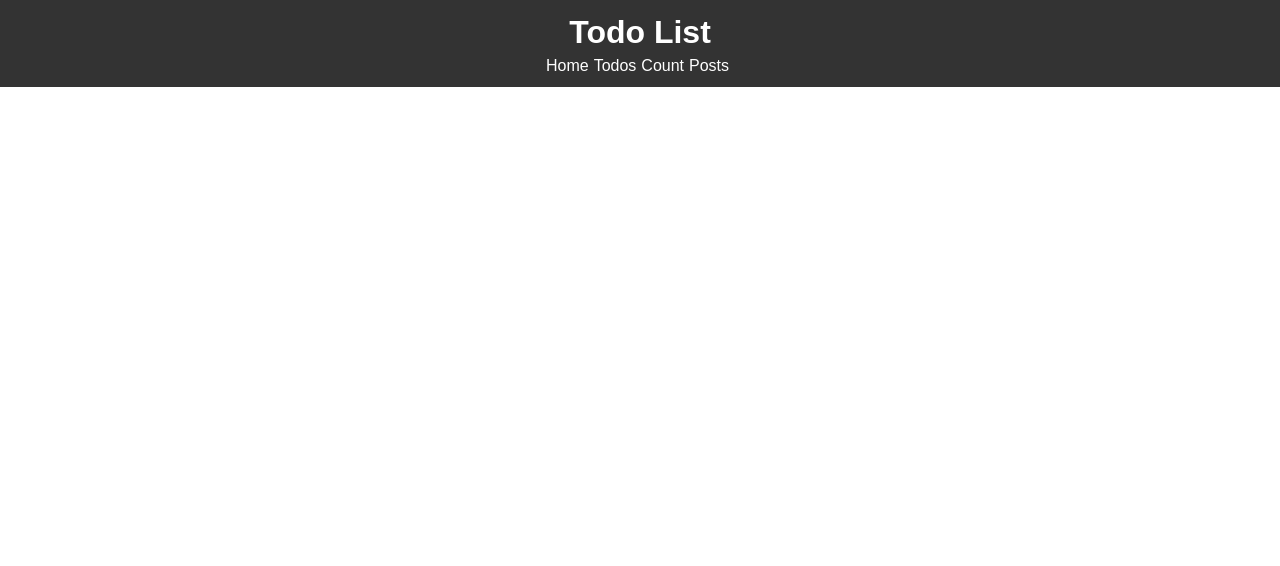
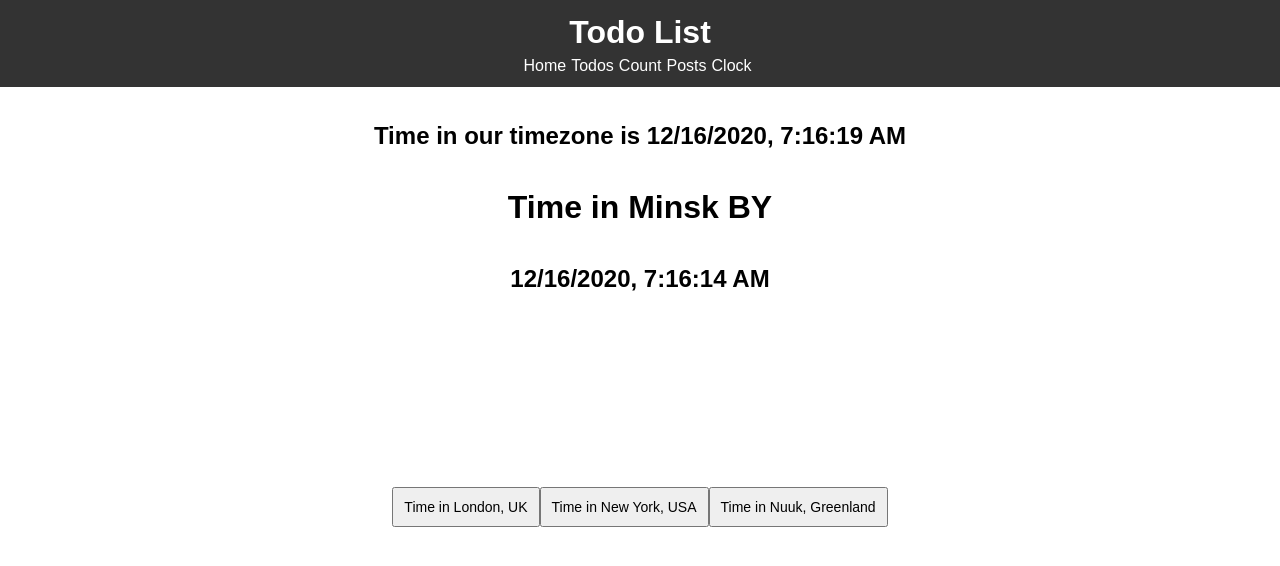
Before and after one commit to barabashkatyt/vue_tutorial, a Vue app: page /clock in a window 1280 px wide. Shown: the top 566 px of the page. Built offline with nearby package versions, Linux system fonts and the light colour scheme.

Commit message:
fix: timezone shows correctly

```diff
--- a/src/components/TodoItem.vue
+++ b/src/components/TodoItem.vue
@@ -22,7 +22,6 @@ export default {
   },
   filters: {
     uppercase(value) {
-      console.log(value)
       return value.toUpperCase()
     }
   }
--- a/src/components/layout/Header.vue
+++ b/src/components/layout/Header.vue
@@ -6,6 +6,7 @@
           <router-link to="/todos">Todos</router-link>
           <router-link to="/counter">Count</router-link>
           <router-link to="/posts">Posts</router-link>
+          <router-link to="/clock">Clock</router-link>
     </div>
   </header>
 </template>
--- a/src/router.js
+++ b/src/router.js
@@ -23,5 +23,9 @@ export default new Router({
       path: "/posts",
       component: () => import("./views/Posts.vue"),
     },
+    {
+      path: "/clock",
+      component: () => import("./views/Clocks.vue"),
+    },
   ],
 });
--- /dev/null
+++ b/src/views/Clocks.vue
@@ -0,0 +1,73 @@
+<template>
+  <div>
+    <h2>Time in our timezone is {{time}}</h2>
+
+    <h1>Time in {{timezone}}</h1>
+    <h2>{{localtime}}</h2>
+    <div class="btn-container">
+    <button v-on:click="handleClick" id='1'>Time in London, UK</button>
+    <button v-on:click="handleClick" id='2'>Time in New York, USA</button>
+    <button v-on:click="handleClick" id='3'>Time in Nuuk, Greenland</button>
+    </div>
+  </div>
+</template>
+
+<script>
+export default {
+name:"Clocks",
+data(){
+  return {
+    time: new Date().toLocaleString(),
+    localtime: new Date().toLocaleString(),
+    timezone: 'Minsk BY'
+  }
+},
+methods:{
+  handleClick(){
+    let id = event.currentTarget.id
+    switch(id){
+      case '1':
+        this.localtime = new Date().toLocaleString('en-GB', { timeZone: 'UTC' });
+        this.timezone = "London UK"
+      break;
+      case '2':
+        this.localtime = new Date().toLocaleString('en-US', { timeZone: 'America/New_York'})
+        this.timezone = "New York USA"
+      break;
+      case '3':
+    this.localtime = new Date().toLocaleString('en-GL', { timeZone: 'America/Nuuk'})
+    this.timezone = "Nuuk Greenland"
+      break;
+      default: this.localtime = this.time
+    };
+  },
+},
+mounted(){
+  let id = setInterval(()=>{
+    this.time = new Date().toLocaleString()
+  },1000)
+},
+beforeDestroy(){
+  clearInterval(this.id)
+}
+}
+</script>
+
+<style scoped>
+*{
+  margin-top: 2rem;
+  text-align: center;
+  justify-content: center;
+}
+.btn-container{
+  display: flex;
+  flex-direction: row;
+}
+button{
+  margin-top: 10rem;
+  margin-bottom: 10px;
+  padding: 10px;
+  font-size: 14px;
+}
+
+</style>
```
